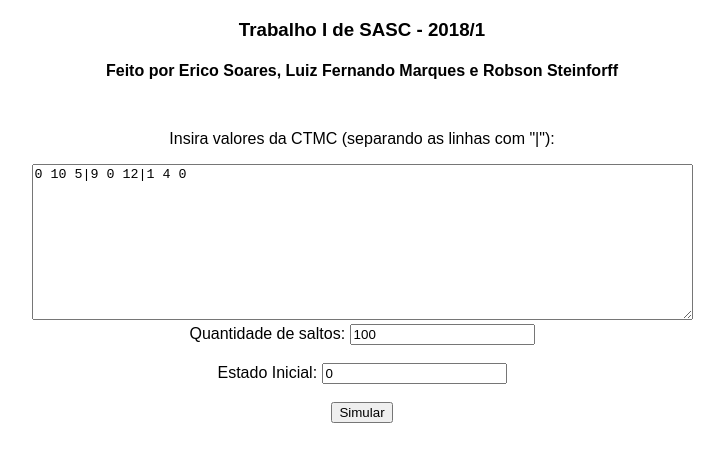
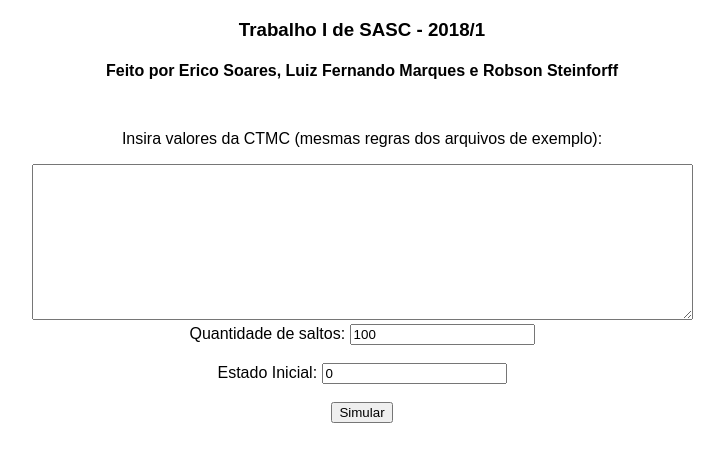
Before and after one commit to ericoSoares/cadeia-markov, a plain HTML site: page index.html in a window 1280 px wide. Shown: the part 61-522 px from the top of the page, without its empty margins (278-1002 px from the left). Drawn offline with nearby package versions, Linux system fonts and the light colour scheme.

Commit message:
Update index.html

```diff
--- a/index.html
+++ b/index.html
@@ -1,19 +1,20 @@
 <!DOCTYPE html>
-<html lang="en">
+<html lang="en" >
 
 <head>
   <meta charset="UTF-8">
-  <title>Simulador Cadeia de Markov</title>
-  <link rel="stylesheet" href="css/style.css">
+  <title>Markov Chain Simulator</title>
+      <link rel="stylesheet" href="css/style.css">
 </head>
+<body>
 
-<body>
+  <body>
   <h1 align="center">Simulador da Cadeia de Markov</h1>
   <h3 align="center">Trabalho I de SASC - 2018/1</h3>
   <h4 align="center">Feito por Erico Soares, Luiz Fernando Marques e Robson Steinforff</h4>
   <div id="inputArea">
-    <p>Insira valores da CTMC (separando as linhas com "|"):</p>
-    <textarea id="matVal" rows="10" cols="80">0 10 5|9 0 12|1 4 0</textarea>
+    <p>Insira valores da CTMC (mesmas regras dos arquivos de exemplo):</p>
+    <textarea id="matVal" rows="10" cols="80"></textarea>
     <br>
     <label for="qntSaltos">Quantidade de saltos:</label>
     <input id="qntSaltos" type="text" placeholder="Qntd de saltos" value="100">
@@ -26,10 +27,12 @@
     <button id="calcular" type="button">Simular</button>
   </div>
   <div id="mostraResultados">
-
   </div>
   <script src='https://cdnjs.cloudflare.com/ajax/libs/jquery/3.3.1/jquery.min.js'></script>
   <script src="js/index.js"></script>
 </body>
+  <script src='https://cdnjs.cloudflare.com/ajax/libs/jquery/3.3.1/jquery.min.js'></script>
+    <script  src="js/index.js"></script>
+</body>
 
 </html>
```
